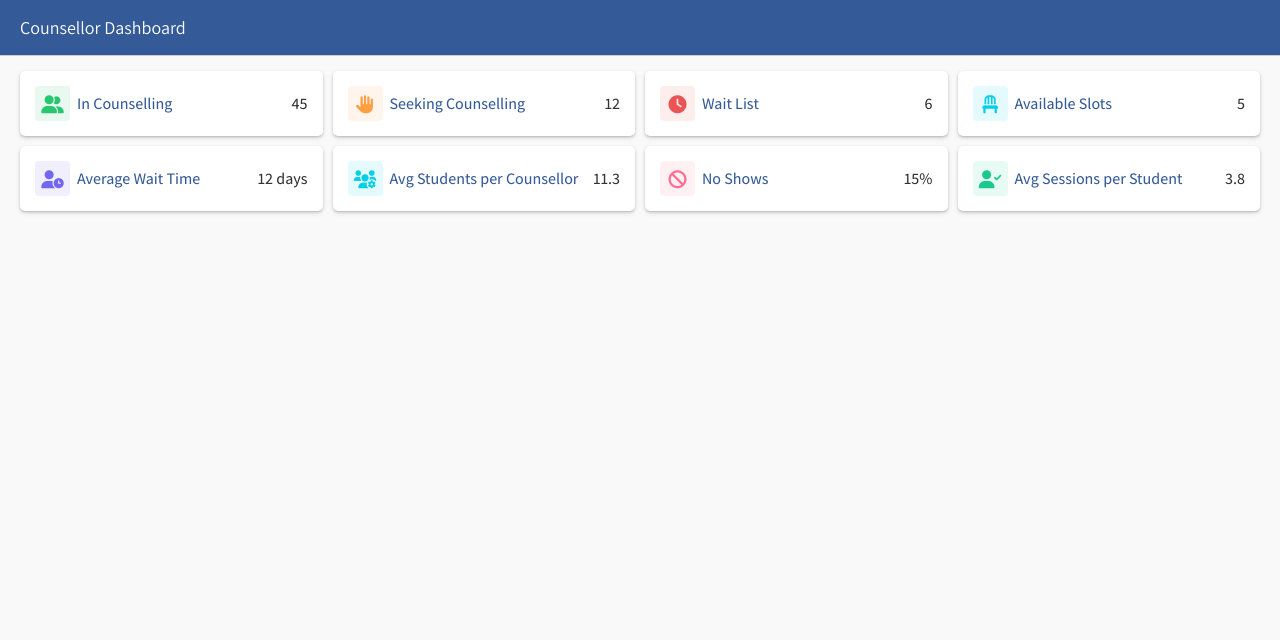
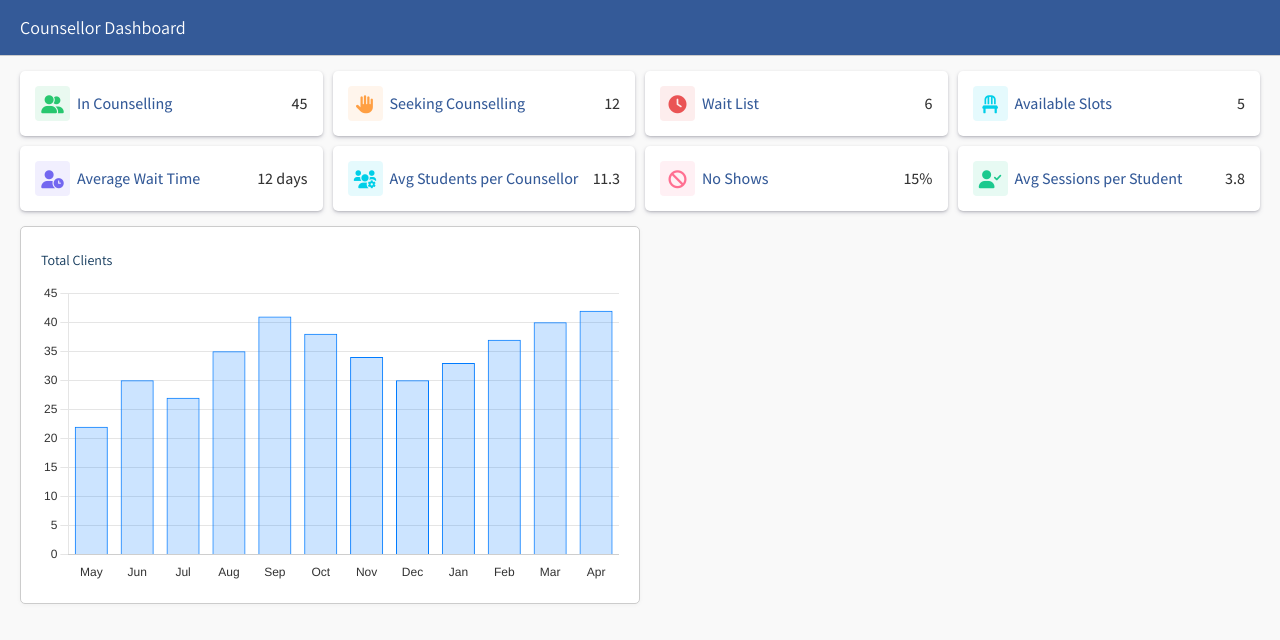
Before and after one commit to joseph-johnson27001/staff-dashboard, a Vue app: page / in a window 1280 px wide. Shown: the top 640 px of the page. Built offline with nearby package versions, Linux system fonts and the light colour scheme.

Commit message:
Chart.js total clients

```diff
--- a/package.json
+++ b/package.json
@@ -8,6 +8,7 @@
     "lint": "vue-cli-service lint"
   },
   "dependencies": {
+    "chart.js": "^4.4.8",
     "core-js": "^3.8.3",
     "vue": "^3.2.13"
   },
--- a/src/App.vue
+++ b/src/App.vue
@@ -15,6 +15,14 @@
             :icon-container-color="stat.iconContainerColor"
           />
         </div>
+        <div class="graph-container">
+          <GraphCard title="Total Clients">
+            <TotalClientsChart
+              :labels="clientChartLabels"
+              :counts="clientChartCounts"
+            />
+          </GraphCard>
+        </div>
       </div>
     </div>
   </div>
@@ -23,12 +31,16 @@
 <script>
 import TopNav from "./components/Navigation/TopNav.vue";
 import StatisticsCard from "./components/UI/StatisticsCard.vue";
+import GraphCard from "./components/UI/GraphCard.vue";
+import TotalClientsChart from "./components/Graphs/TotalClientsGraph.vue";
 
 export default {
   name: "App",
   components: {
     TopNav,
     StatisticsCard,
+    GraphCard,
+    TotalClientsChart,
   },
   data() {
     return {
@@ -90,6 +102,21 @@ export default {
           iconContainerColor: "rgba(27, 201, 142, 0.1)",
         },
       ],
+      clientChartLabels: [
+        "May",
+        "Jun",
+        "Jul",
+        "Aug",
+        "Sep",
+        "Oct",
+        "Nov",
+        "Dec",
+        "Jan",
+        "Feb",
+        "Mar",
+        "Apr",
+      ],
+      clientChartCounts: [22, 30, 27, 35, 41, 38, 34, 30, 33, 37, 40, 42],
     };
   },
 };
@@ -130,9 +157,20 @@ body {
   margin-bottom: 15px;
 }
 
+.graph-container {
+  display: grid;
+  grid-template-columns: repeat(2, 1fr);
+}
+
 @media (max-width: 1200px) {
   .stats-grid {
     grid-template-columns: 1fr 1fr;
+  }
+}
+
+@media (max-width: 900px) {
+  .graph-container {
+    grid-template-columns: 1fr;
   }
 }
 
--- /dev/null
+++ b/src/components/Graphs/TotalClientsGraph.vue
@@ -0,0 +1,132 @@
+<template>
+  <div class="chart-container">
+    <canvas ref="totalClientsChart"></canvas>
+  </div>
+</template>
+
+<script>
+import {
+  Chart as ChartJS,
+  BarElement,
+  CategoryScale,
+  LinearScale,
+  Title,
+  Tooltip,
+  Legend,
+  BarController,
+} from "chart.js";
+
+ChartJS.register(
+  BarController,
+  BarElement,
+  CategoryScale,
+  LinearScale,
+  Title,
+  Tooltip,
+  Legend
+);
+
+export default {
+  name: "TotalClientsChart",
+  props: {
+    labels: Array,
+    counts: Array,
+  },
+  data() {
+    return {
+      chartInstance: null,
+      isMounted: false,
+    };
+  },
+  watch: {
+    labels: "renderChart",
+    counts: "renderChart",
+  },
+  mounted() {
+    this.isMounted = true;
+    this.$nextTick(() => {
+      this.renderChart();
+      window.addEventListener("resize", this.handleResize);
+    });
+  },
+  beforeUnmount() {
+    this.isMounted = false;
+    window.removeEventListener("resize", this.handleResize);
+    this.destroyChart();
+  },
+  methods: {
+    renderChart() {
+      if (!this.isMounted || !this.$refs.totalClientsChart) return;
+
+      this.destroyChart();
+
+      this.chartInstance = new ChartJS(this.$refs.totalClientsChart, {
+        type: "bar",
+        data: {
+          labels: this.labels || [],
+          datasets: [
+            {
+              label: "Clients per Month",
+              data: this.counts || [],
+              backgroundColor: "rgba(0, 123, 255, 0.2)",
+              hoverBackgroundColor: "rgba(0, 123, 255, 0.4)",
+              borderColor: "rgba(0, 123, 255, 1)",
+              borderWidth: 1,
+            },
+          ],
+        },
+        options: {
+          responsive: true,
+          maintainAspectRatio: false,
+          scales: {
+            x: {
+              grid: { display: false },
+              ticks: { color: "#333" },
+            },
+            y: {
+              grid: { display: true },
+              ticks: {
+                stepSize: 5,
+                color: "#333",
+              },
+            },
+          },
+          plugins: {
+            legend: { display: false },
+            tooltip: {
+              callbacks: {
+                label: (tooltipItem) =>
+                  `${tooltipItem.raw.toLocaleString()} clients`,
+              },
+            },
+          },
+        },
+      });
+    },
+
+    destroyChart() {
+      if (this.chartInstance) {
+        this.chartInstance.destroy();
+        this.chartInstance = null;
+      }
+    },
+
+    handleResize() {
+      if (this.chartInstance) {
+        requestAnimationFrame(() => this.chartInstance?.resize());
+      }
+    },
+  },
+};
+</script>
+
+<style scoped>
+.chart-container {
+  width: 100%;
+  height: 300px;
+}
+canvas {
+  width: 100% !important;
+  height: 100% !important;
+}
+</style>
--- /dev/null
+++ b/src/components/UI/GraphCard.vue
@@ -0,0 +1,51 @@
+<template>
+  <div class="graph-card">
+    <h3 class="graph-card-title">{{ title }}</h3>
+    <div class="chart-container">
+      <slot></slot>
+    </div>
+  </div>
+</template>
+
+<script>
+export default {
+  name: "graphCard",
+  props: {
+    title: {
+      type: String,
+      required: true,
+    },
+  },
+};
+</script>
+
+<style scoped>
+.graph-card {
+  background-color: white;
+  border-radius: 5px;
+  padding: 10px 20px 20px 20px;
+  border: 1px solid #ccc;
+  box-shadow: rgba(0, 0, 0, 0.04) 0px 1px 4px;
+  display: flex;
+  flex-direction: column;
+  max-height: 350px;
+}
+
+.chart-container {
+  flex: 1;
+  min-height: 200px;
+  width: 100%;
+}
+
+.graph-card-title {
+  font-size: 14px;
+  font-weight: 400;
+  color: #0f3659;
+}
+
+@media (max-width: 400px) {
+  .graph-card {
+    padding: 20px 10px;
+  }
+}
+</style>
```
Also changed, not shown: 1 other file (tests, documents, lock files or other folders).
